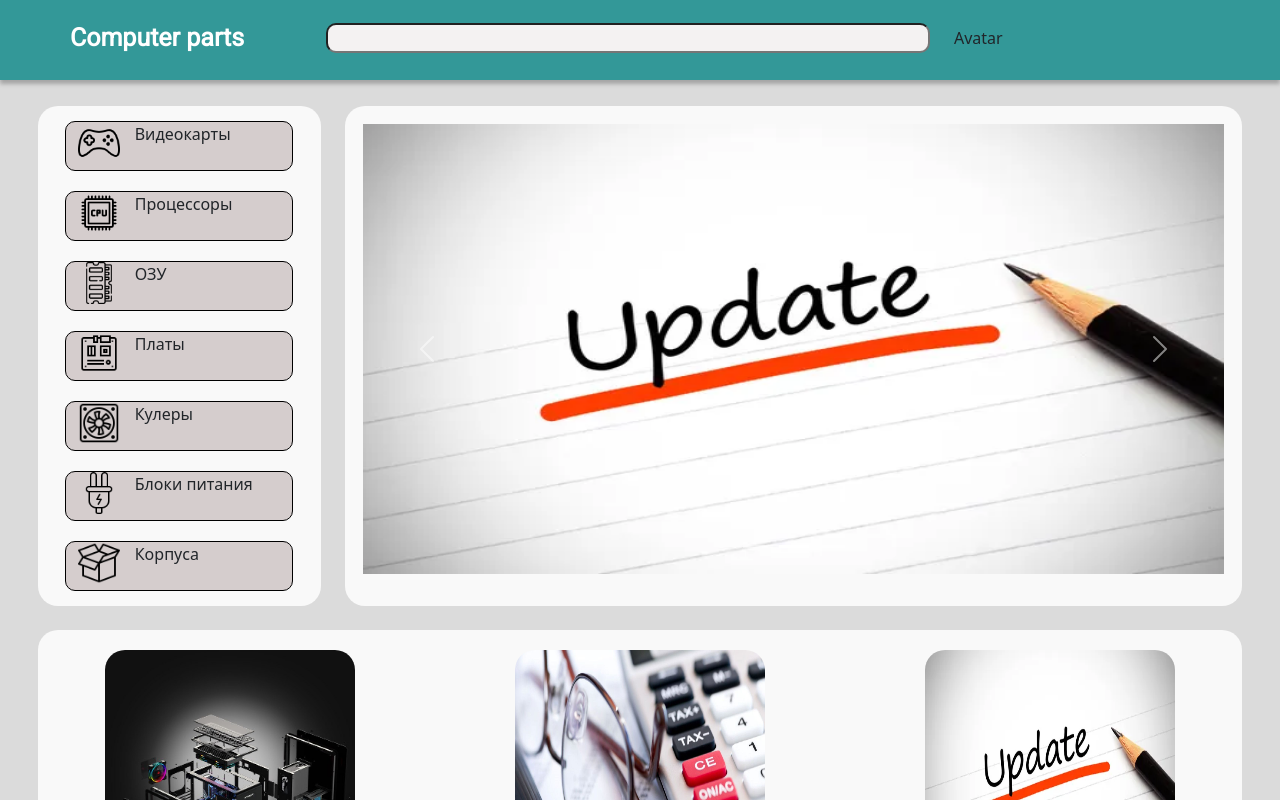
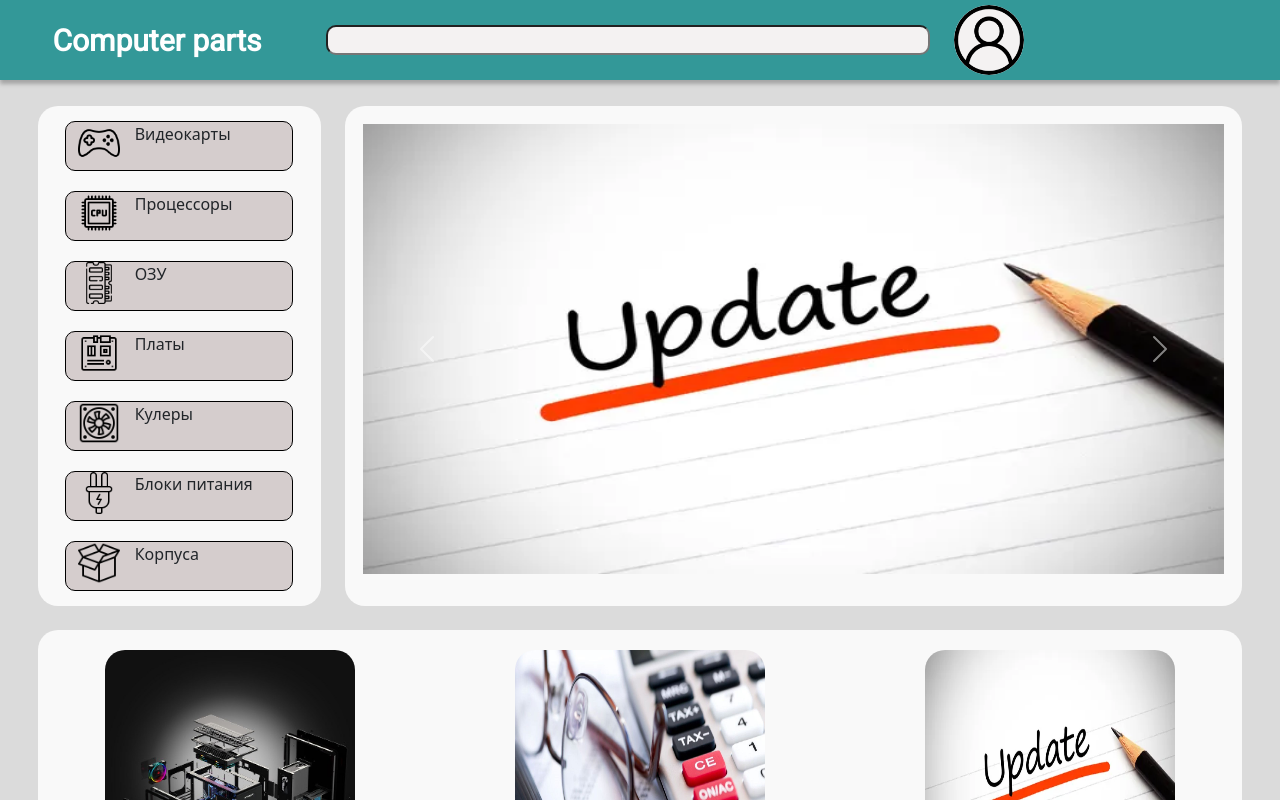
Before and after one commit to multiverse-95/Computer_parts_frontend, a React (Create React App) app: page / in a window 1280 px wide. Shown: the top 800 px of the page. Built offline with nearby package versions, Linux system fonts and the light colour scheme.

Commit message:
#1 Fix Footer. Added avatar start image.

```diff
--- a/src/App.css
+++ b/src/App.css
@@ -32,10 +32,15 @@ h4{
   color: white;
 }
 .header-row{
-  padding-top: 2%;
+  padding-top: 5px;
 }
 .header-tab{
   position: relative;
+  height: 80px;
+  background: #339898;
+  box-shadow: 0px 4px 4px rgba(0, 0, 0, 0.25);
+}
+.footer-tab{
   height: 80px;
   background: #339898;
   box-shadow: 0px 4px 4px rgba(0, 0, 0, 0.25);
@@ -45,6 +50,7 @@ h4{
   height: 100%;
   width:100%;
   display: flex;
+  background: #339898;
   justify-content: center;
   align-items: center;
 }
@@ -53,9 +59,7 @@ h4{
   font-family: 'Roboto';
   font-style: normal;
   font-weight: 700;
-  font-size: 25px;
-
-
+  font-size: 30px;
   color: #FFFFFF;
 }
 .search-div{
@@ -71,7 +75,11 @@ h4{
   width:100%;
   background: #F4F2F2;
   border-radius: 10px;
-
+}
+.avatar-div{
+  cursor:pointer;
+  background: #F4F2F2;
+  border-radius: 50px;
 }
 .main{
   padding: 2%;
--- a/src/components/footer/Footer.tsx
+++ b/src/components/footer/Footer.tsx
@@ -5,10 +5,10 @@ import {Col, Container, Row} from 'react-bootstrap';
 class Footer extends React.Component {
     render(){
         return (
-            <div className="header-tab">
+            <div className="footer-tab">
             <Container fluid>
                 <Row>
-                    <Row className="header-row">
+                    <Row>
                         <Col>
 
                         </Col>
--- /dev/null
+++ b/src/components/header/Avatar.tsx
@@ -0,0 +1,12 @@
+import React from "react";
+
+class Avatar extends React.Component{
+    render() {
+        return(
+            <div >
+                <img className="avatar-div" height="70" width="70" src={require('../../assets/images/avatar/user.png')}  alt="category"/>
+            </div>
+        )
+    }
+}
+export default Avatar;
--- a/src/components/header/Header.tsx
+++ b/src/components/header/Header.tsx
@@ -3,6 +3,7 @@ import React from "react";
 import {Col, Container, Row} from 'react-bootstrap';
 import Search from "./Search";
 import Logo from "./Logo";
+import Avatar from "./Avatar";
 
 class Header extends React.Component {
     render(){
@@ -17,7 +18,9 @@ class Header extends React.Component {
                         <Col xs={6}>
                             <Search></Search>
                         </Col>
-                        <Col>Avatar</Col>
+                        <Col>
+                            <Avatar></Avatar>
+                        </Col>
                     </Row>
                 </Row>
             </Container>
```
Also changed, not shown: src/assets/images/avatar/user.png (added).
